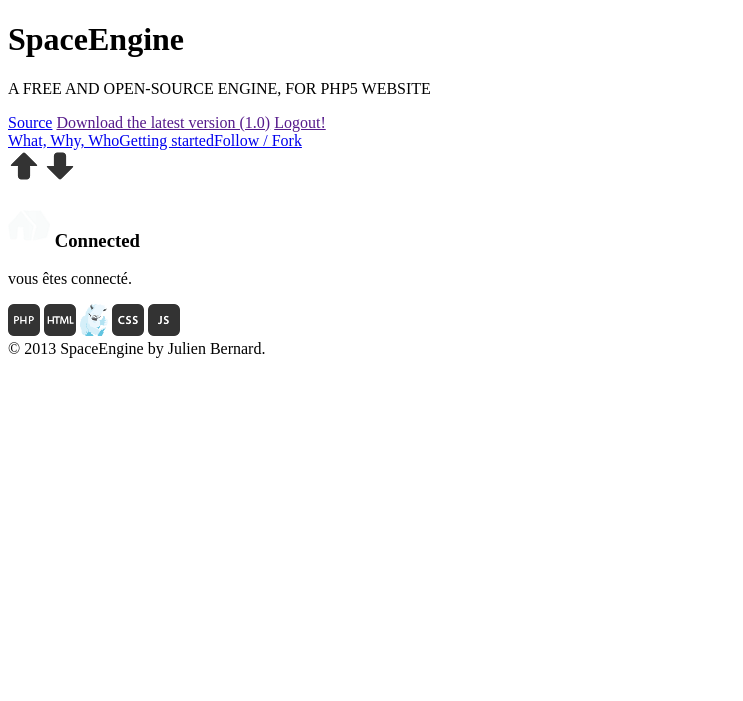
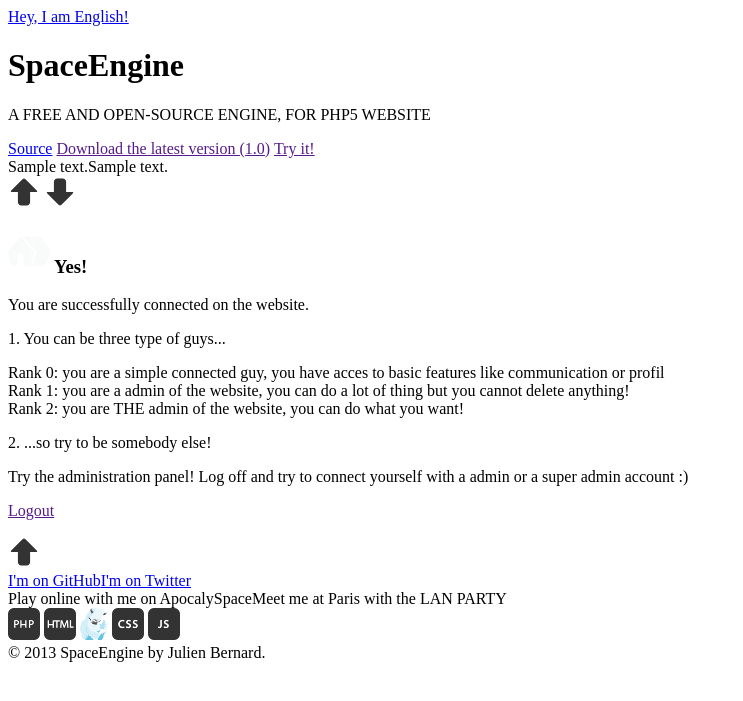
Before and after one commit to JulienBernard/SpaceEngine, a PHP site: the page made by Views/index.connect.php in a window 1280 px wide. Shown: the top 701 px of the page, without its empty margins (0-743 px from the left). Run offline with PHP 8.4, Linux system fonts and the light colour scheme; the template is opened without the code that fills it: most values are stand-ins (such as "Sample title", 1, 10 or a date in 2020); data that the repository does not hold is empty; some libraries are stand-ins or nearby versions.

Commit message:
Gestion des connectés terminée.
- Déconnexion à mettre en place

```diff
--- a/Views/index.connect.php
+++ b/Views/index.connect.php
@@ -1,16 +1,40 @@
 
 	<main id="main">
-		<section class="primary what">
+		<section class="primary connected">
 			<article class="article">
 				<span class="fast-link">
-					<a href="#" class="toTop"><img src="./img/up.png" alt="Previous" /></a>
-					<a href="#" class="toWhy"><img src="./img/down.png" alt="Next" /></a>
+					<a class="toTop"><img src="./img/up.png" alt="Previous" /></a>
+					<a class="toFollow"><img src="./img/down.png" alt="Next" /></a>
 				</span>
-				<h1><img src="./img/home.png" /> Connected</h1>
+				<h1><img src="./img/home.png" /> Yes!</h1>
 				<p>
-					vous êtes connecté.
+					You are successfully connected on the website.
 				</p>
 
+				<div class="alert panel blue-panel">
+					<p class="lead">1. You can be three type of guys...</p>
+					<p>
+						Rank 0: you are a simple connected guy, you have acces to basic features like communication or profil<br />
+						Rank 1: you are a admin of the website, you can do a lot of thing but you cannot delete anything!<br />
+						Rank 2: you are THE admin of the website, you can do what you want!<br />
+					</p>
+				</div>
+				<div class="alert panel blue-panel">
+					<p class="lead">2. ...so try to be somebody else!</p>
+					<p>
+						Try the administration panel! Log off and try to connect yourself with a admin or a super admin account :)
+					</p>
+					<p>
+						<a href="" class="alert small button center">Logout</a>
+					</p>
+				</div>
 			</article>
 		</section>
+		<section class="primary tutorial">
+			<nav class="navigation follow">
+				<a class="toTop"><img src="./img/up.png" alt="Previous" /></a><br />
+				<a href="https://github.com/JulienBernard">I'm on GitHub</a><a href="https://twitter.com/ProJibi">I'm on Twitter</a><br />
+				<a data-dropdown="drop1">Play online with me on ApocalySpace</a><a data-dropdown="drop1">Meet me at Paris with the LAN PARTY</a>
+			</nav>
+		</section>
 	</main>
--- a/index.php
+++ b/index.php
@@ -22,7 +22,6 @@
 	$Template->setDescription("Site propulsé par le SpaceEngine ! SpaceEngine Copyright (C) 2013 Julien Bernard - SpaceEngine is a free website engine under GPL license!");
 	$Template->addCss("normalize.css");
 	$Template->addCss("foundation.min.css");
-	$Template->addCss("style.css");
 	$Template->addSCript("jquery.min.js");
 
 	/* Lancement du moteur [ne pas modifier] */
--- a/lang/en.php
+++ b/lang/en.php
@@ -7,6 +7,8 @@
 	$navigation["link1"] = "What, Why, Who";
 	$navigation["link2"] = "Getting started";
 	$navigation["link3"] = "Follow / Fork";
+	$navigation["connectedLink1"] = "You are connected! And now?";
+	$navigation["connectedLink2"] = "Follow / Fork";
 
 	/* error */
 	$error["loginSuccess"] = "Success! <a style='color: black;' href='index.connect.php'>Click here if the redirection doesn't work.</a> !";
--- a/template/footer.connect.php
+++ b/template/footer.connect.php
@@ -21,11 +21,8 @@
 		})
 
 		$(document).ready( function () {
-			$('.toHome').click(function() {
-				$('html,body').animate({scrollTop: $(".home").offset().top}, 'slow');
-			});
-			$('.toTutorial').click(function() {
-				$('html,body').animate({scrollTop: $(".tutorial").offset().top}, 'slow');
+			$('.toConnected').click(function() {
+				$('html,body').animate({scrollTop: $(".connected").offset().top}, 'slow');
 			});
 			$('.toFollow').click(function() {
 				$('html,body').animate({scrollTop: $(".follow").offset().top}, 'slow');
@@ -33,15 +30,6 @@
 			$('.toTop').click(function() {
 				$('html,body').animate({scrollTop: $("#header").offset().top}, 'slow');
 			});
-			$('.toWhat').click(function() {
-				$('html,body').animate({scrollTop: $(".what").offset().top}, 'slow');
-			});
-			$('.toWhy').click(function() {
-				$('html,body').animate({scrollTop: $(".why").offset().top}, 'slow');
-			});
-			$('.toWho').click(function() {
-				$('html,body').animate({scrollTop: $(".who").offset().top}, 'slow');
-			});
 		})
 	</script>
 </body>
--- a/template/header.connect.php
+++ b/template/header.connect.php
@@ -48,21 +48,27 @@
 
 <body>
 	<!--
-	<p>
+		<p>
 			<span id="SmallOne">JULIEN BERNARD présente SpaceEngine, un moteur web imaginé pour <a href="http://www.apocalyspace.fr">www.apocalyspace.fr</a></span>
 			SpaceEngine : moteur de site internet, simple et rapide !<br />
 			<span id="SmallTwo">PHP5 - ORIENTE OBJET - PDO - PATTERN MVC</span>
 		</p>
 		-->
 	<header id="header">
+		<?php
+		if( isset($_SESSION['SpaceEngineLanguage']) && $_SESSION['SpaceEngineLanguage'] == 'en' )
+			echo '<a href="?lang=fr" class="button radius">Hey, je suis Français !</a>';
+		else
+			echo '<a href="?lang=en" class="button radius">Hey, I am English!</a>';
+		?>
 		<h1>SpaceEngine</h1>
 		<p>A FREE AND OPEN-SOURCE ENGINE, FOR PHP5 WEBSITE</p>
 
 		<a href="https://github.com/JulienBernard/SpaceEngine" class="alert button radius">Source</a>
 		<a href="" class="success button radius">Download the latest version (1.0)</a>
-		<a href="" class="button radius">Logout!</a>
+		<a href="" class="button radius" data-reveal-id="loginModal">Try it!</a>
 
 		<nav class="navigation">
-			<a href="#" class="toWhat">What, Why, Who</a><a href="#" class="toTutorial">Getting started</a><a href="#" class="toFollow">Follow / Fork</a>
+			<a class="toConnected"><?php echo $Lang->getNavigationText('connectedLink1'); ?></a><a class="toFollow"><?php echo $Lang->getNavigationText('connectedLink2'); ?></a>
 		</nav>
 	</header>
```
Also changed, not shown: Controllers/index.php (+7 -6 lines), Models/language.class.php (+5 -2 lines), Models/user.class.php (+23 -2 lines), SpaceEngine/engine.class.php (+33 -11 lines), config.php (+8 -3 lines), css/style.css (+10 -3 lines), template/header.php (+1 -8 lines).
